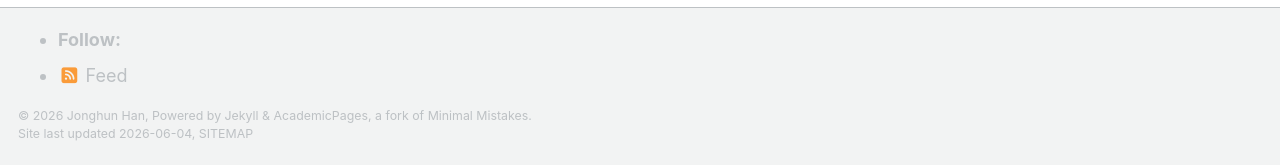
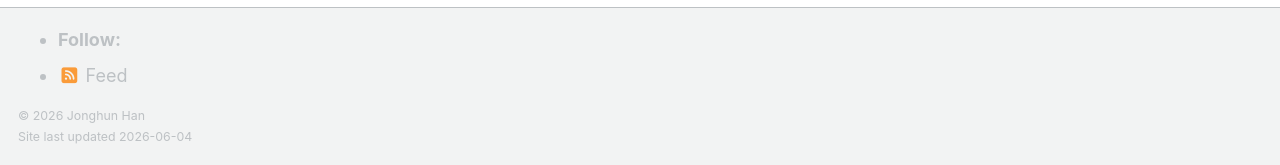
Before and after one commit to icnsl/icnsl.github.io, a Jekyll site: the page built from _pages/about.md, in a window 1280 px wide and 1338 px high. Shown: the part 1170-1335 px from the top of the window. Built offline with Jekyll 4.4.1, drawn with Linux system fonts in a browser that asks for light colours; some web fonts are replaced; a script bundle is joined from its source files by our own code; library files that are not in the unit come from our copies.

Commit message:
Update footer.html

```diff
--- a/_includes/footer.html
+++ b/_includes/footer.html
@@ -20,6 +20,9 @@
 {% endif %}
 
 <div class="page__footer-copyright">
-  &copy; {{ site.time | date: '%Y' }} {{ site.name | default: site.title }}, {{ site.data.ui-text[site.locale].powered_by | default: "Powered by" }} <a href="https://jekyllrb.com" rel="nofollow">Jekyll</a> &amp; <a href="https://github.com/academicpages/academicpages.github.io">AcademicPages</a>, a fork of <a href="https://mademistakes.com/work/minimal-mistakes-jekyll-theme/" rel="nofollow">Minimal Mistakes</a>.<br />
-  Site last updated {{ "now" | date: '%Y-%m-%d' }}, <a href="/sitemap/" style="text-transform: uppercase;">{{ site.data.ui-text[site.locale].site_map | default: "Sitemap" }}</a>
+  &copy; {{ site.time | date: '%Y' }} {{ site.name | default: site.title }}
 </div>
+
+<div class="page__footer-copyright">
+  Site last updated {{ site.time | date: '%Y-%m-%d' }}
+</div>
```
